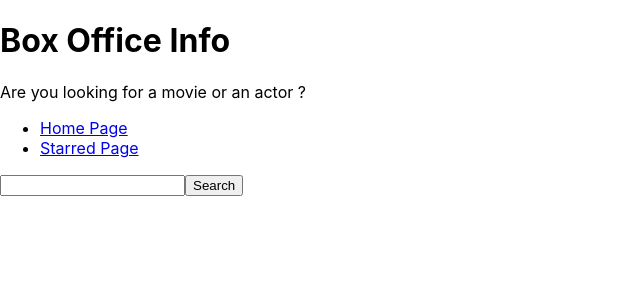
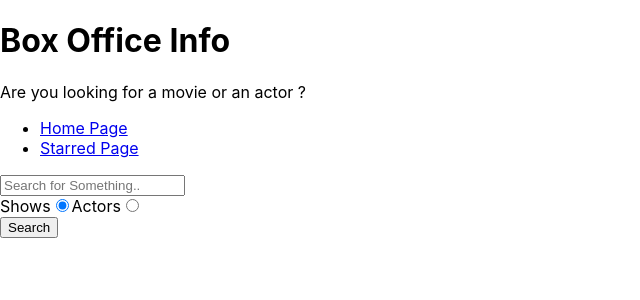
Before and after one commit to irfanseikh2011/Box_Office_Info, a React (Create React App) app: page / in a window 1280 px wide. Shown: the top 300 px of the page, without its empty margins (0-640 px from the left). Built offline with nearby package versions, Linux system fonts and the light colour scheme.

Commit message:
Added Actors

```diff
--- a/src/pages/Home.js
+++ b/src/pages/Home.js
@@ -9,6 +9,9 @@
 
     const [input,setInput] = useState('');
     const [results,setResults] = useState(null);
+    const [searchOption, setSearchOption] = useState("shows");
+
+    const isShowsSearch = searchOption === "shows";
 
 
     const onInputChange = (e) => {
@@ -17,7 +20,7 @@
 
     const onSearch = () => {
 
-        getApi(`/search/shows?q=${input}`)
+        getApi(`/search/${searchOption}?q=${input}`)
         .then(result => {
         setResults(result);
         });
@@ -31,24 +34,41 @@
         }
     }
 
+    const onRadioChange = (ev) => {
+        setSearchOption(ev.target.value);
+    }
+
     const renderResults = () => {
         if(results && results.length === 0){
            return <div>No results found!</div>;
         }
 
         if(results && results.length > 0){
-            return (
-            <div>
-                {results.map((item)=>
-                 <div key={item.show.id}>{item.show.name}
-            </div>)}
-            </div>
-            )}
+            return searchOption === "shows" ? results.map((item)=>
+                <div key={item.show.id}>{item.show.name}
+               </div>) : results.map((item)=>
+                 <div key={item.person.id}>{item.person.name}
+                </div>)
+            }
     }
+
+    console.log(searchOption);
 
     return (
         <MainPageLayouts>
-            <input type="text" onChange={onInputChange} onKeyDown={onKeyDown} ></input>
+            <input type="text" placeholder="Search for Something.." onChange={onInputChange} onKeyDown={onKeyDown} value={input}
+            />
+            <div>
+                <label htmlFor="shows-search">
+                    Shows
+                    <input id="shows-search"
+                    value="shows" type="radio" onChange={onRadioChange} checked={isShowsSearch}/>
+                </label>
+                <label htmlFor="actors-search">
+                    Actors
+                    <input id="actors-search" value="people" onChange={onRadioChange} type="radio" checked={!isShowsSearch}/>
+                </label>
+            </div>
             <button type="submit" onClick={onSearch}>Search</button>
             {renderResults()}
         </MainPageLayouts>
```
